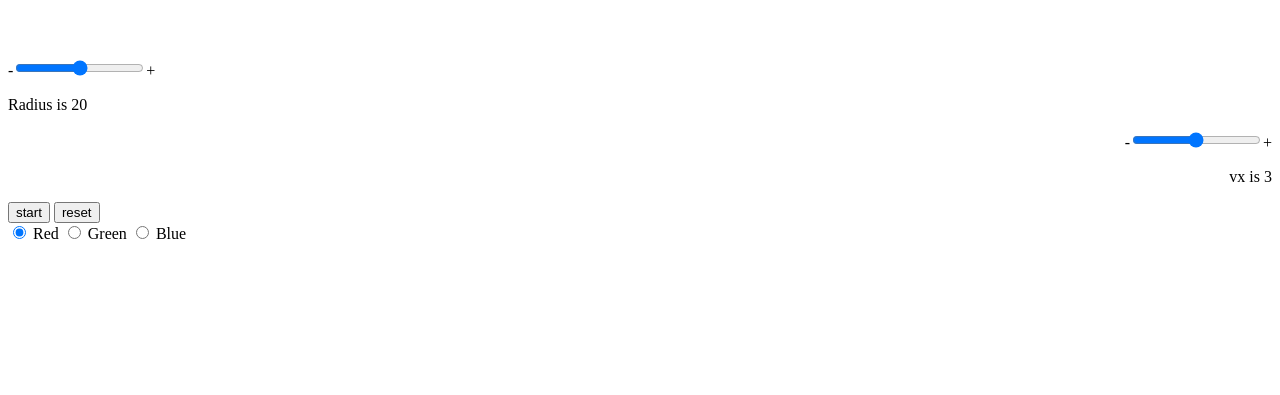
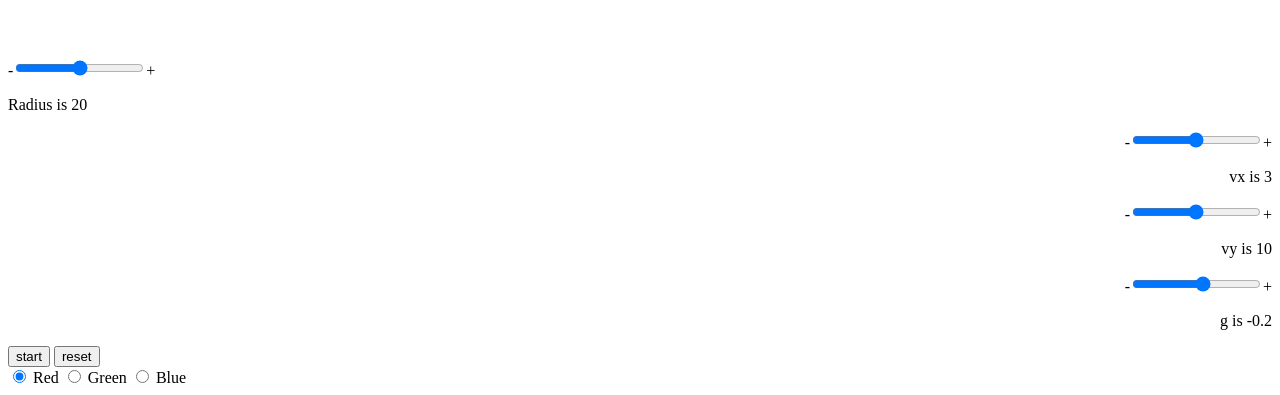
Before and after one commit to amoyR/bouncingBall, a website: page index.html in a window 1280 px wide. Shown: the part 570-965 px from the top of the page. Before the commit the page ends 821 px from the top, so only its background shows below. Drawn offline with Linux system fonts and the light colour scheme.

Commit message:
add slider

```diff
--- a/index.html
+++ b/index.html
@@ -16,8 +16,12 @@
   -<input type = "range" id = "radiusSlider" min =" 0" max = "100" step = "10"/>+
   <p>Radius is <span id = "radius"></span></p>
   <div id = "v">
-  -<input type = "range" id = "vxSlider" min =" 0" max = "100" step = "10" istyle="text-align:right"/>+
+  -<input type = "range" id = "vxSlider" min =" 0" max = "10" step = "1" style="text-align:right"/>+
   <p>vx is <span id = "vx"></span></p>
+  -<input type = "range" id = "vySlider" min =" 0" max = "10" step = "1" style="text-align:right"/>+
+  <p>vy is <span id = "vy"></span></p>
+  -<input type = "range" id = "gSlider" min ="-1" max = "-0.1" step = "0.1" style="text-align:right"/>+
+  <p>g is <span id = "g"></span></p>
   </div>
 
   <div>
```
